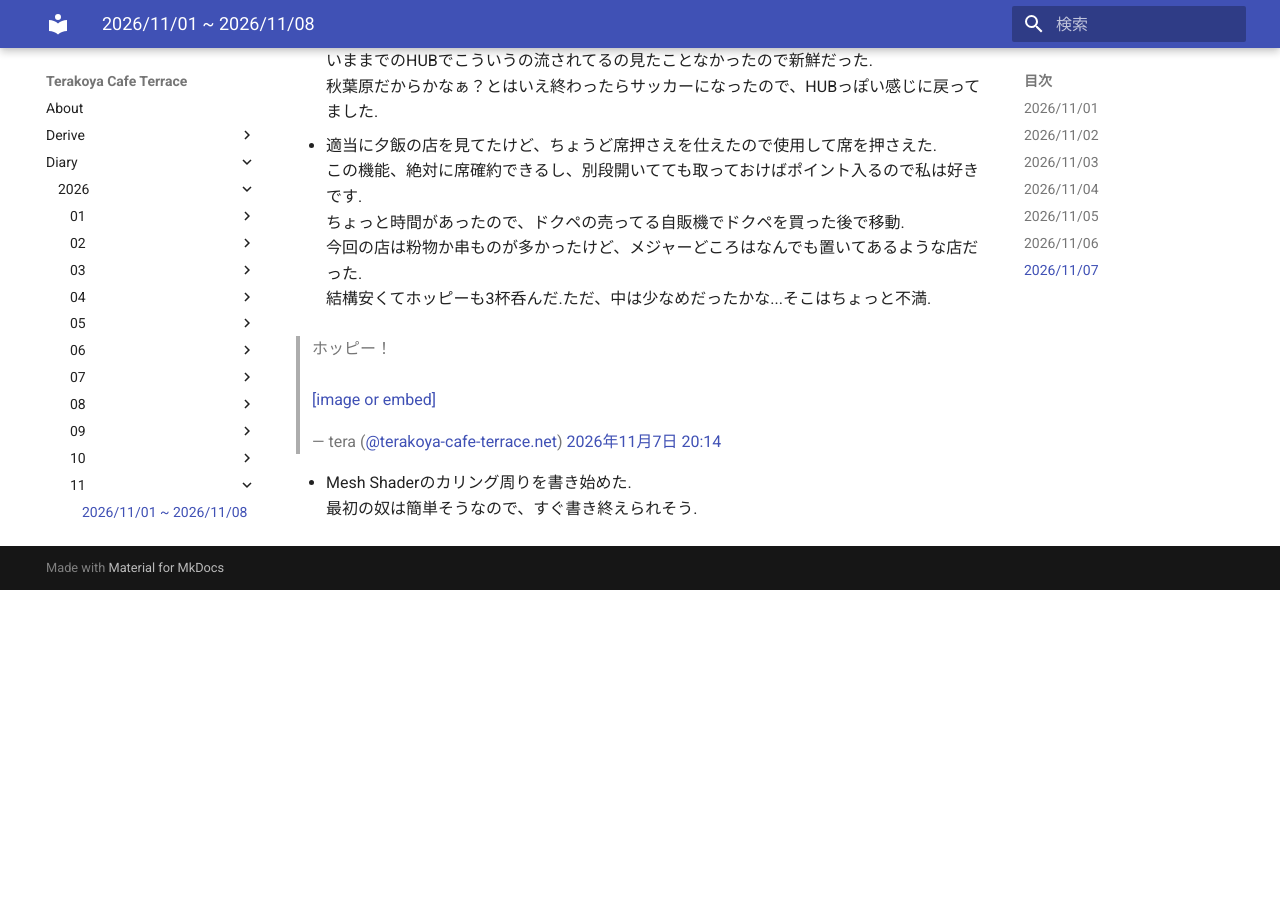
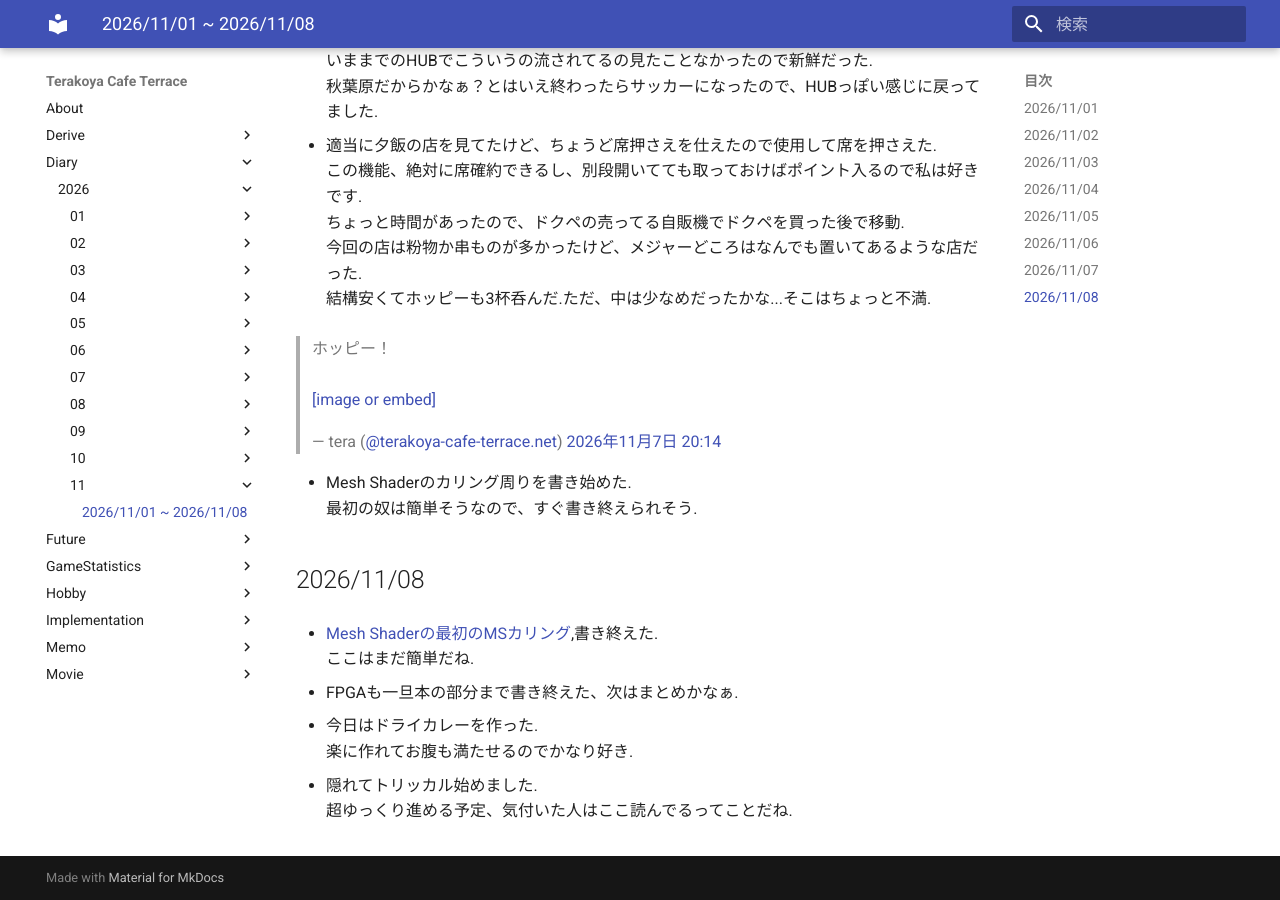
Before and after one commit to terraritto/TerakoyaCafe, an MkDocs documentation site: the page built from docs/Diary/2026/11/2026_1101_1108.md, in a window 1280 px wide and 900 px high, scrolled down 9637 px. Built offline with MkDocs 1.6.1 and Material for MkDocs 9.7.7, drawn with Linux system fonts in a browser that asks for light colours; a script that is not in the unit is left out; before the commit the page ends 10227 px from its top, so only the background shows below that.

Commit message:
・今日の日記を追加

```diff
--- a/docs/Diary/2026/11/2026_1101_1108.md
+++ b/docs/Diary/2026/11/2026_1101_1108.md
@@ -304,3 +304,15 @@ GIGOの秋葉原5号店で巨大スピキが置かれているのである!!
 
 * Mesh Shaderのカリング周りを書き始めた.
 最初の奴は簡単そうなので、すぐ書き終えられそう.
+
+## 2026/11/08
+* [Mesh Shaderの最初のMSカリング](../../../Memo/CG/MeshShaderSeries/010_BackFaceZeroAreaCull.md),書き終えた.
+ここはまだ簡単だね.
+
+* FPGAも一旦本の部分まで書き終えた、次はまとめかなぁ.
+
+* 今日はドライカレーを作った.
+楽に作れてお腹も満たせるのでかなり好き.
+
+* 隠れてトリッカル始めました.
+超ゆっくり進める予定、気付いた人はここ読んでるってことだね.
```
